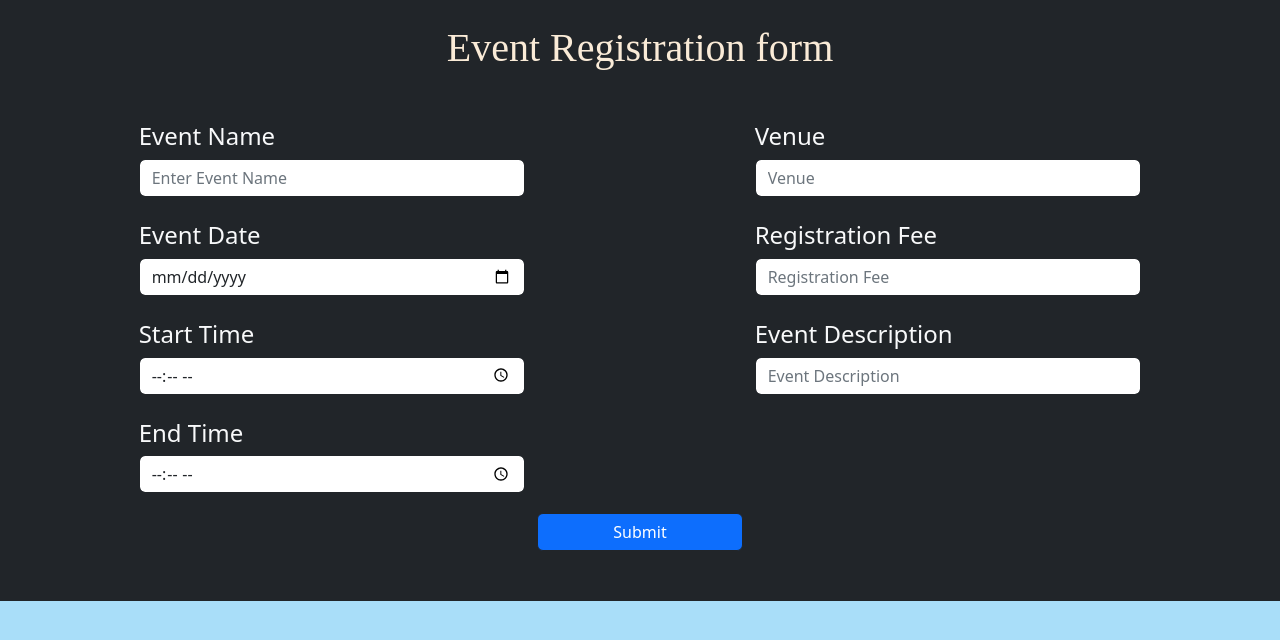
After one commit to dhruvsahu/dbms_project, a Flask app: template templates/registerEvent.html in a window 1280 px wide. The commit adds this page. Shown: the top 640 px of the page. Run offline with Flask 3, Linux system fonts and the light colour scheme; the template is opened without the code that fills it, so the values that code supplies are empty.

Commit message:
Front and back changes

```diff
--- a/app.py
+++ b/app.py
@@ -60,7 +60,21 @@ def renderAdmin():
 
     return render_template('admin.html')
 
+@app.route('/clubLogin',methods=['GET','POST'])
+def renderClub():
+    if request.method == 'POST':
+        UN = request.form['username']
+        PS = request.form['password']
 
+        cred = runQuery("SELECT * FROM club")
+        print(cred)
+        for user in cred:
+            if UN==user[0] and PS==user[1]:
+                return redirect('/eventinfo')
+
+        return render_template('club.html',errors=["Wrong Username/Password"])
+
+    return render_template('clubLogin.html')
 
 @app.route('/eventType',methods=['GET','POST'])
 def getEvents():
@@ -73,27 +87,47 @@ def getEvents():
     location = runQuery("SELECT * FROM location")
 
 
-    if request.method == "POST":
-        try:
+    # if request.method == "GET":
+    #     try:
+    #         # Name = request.form["newEvent"]
+    #         # fee=request.form["Fee"]
+    #         # participants = request.form["maxP"]
+    #         # Type=request.form["EventType"]
+    #         # Location = request.form["EventLocation"]
+    #         # Date = request.form['Date']
+    #         # UPDATE events SET approval_status = "Approved" WHERE event_id = 1;
+    #         runQuery("UPDATE events SET approval_status = \"Approved\" WHERE event_id = {}".format(EventId))
+    #         runQuery("INSERT INTO events(event_title,event_price,participants,type_id,location_id,date) VALUES(\"{}\",{},{},{},{},\'{}\');".format(Name,fee,participants,Type, Location,Date))
 
-            Name = request.form["newEvent"]
-            fee=request.form["Fee"]
-            participants = request.form["maxP"]
-            Type=request.form["EventType"]
-            Location = request.form["EventLocation"]
-            Date = request.form['Date']
-            runQuery("INSERT INTO events(event_title,event_price,participants,type_id,location_id,date) VALUES(\"{}\",{},{},{},{},\'{}\');".format(Name,fee,participants,Type, Location,Date))
+    #     except:
+    #         EventId=request.form["EventId"]
+    #         runQuery("DELETE FROM events WHERE event_id={}".format(EventId))
+    flag = ""
+    if request.method == 'POST':
+        event_id = request.args.get('EventId')  # Get the selected event ID
+        if request.form['action'] == 'Approve':
+            # Handle the Approve action here
+            # Perform actions for approval
+            # return f"Event {event_id} approved"
+            print("Hello")
+            flag = "Approved"
+            runQuery("UPDATE events SET approval_status = \"Approved\" WHERE event_id = {}".format(event_id))
+        elif request.form['action'] == 'Reject':
+            # Handle the Reject action here
+            # Perform actions for rejection
+            # return f"Event {event_id} rejected"
+            print("Hello")
+            flag = "Rejected"
+            runQuery("UPDATE events SET approval_status = \"Rejected\" WHERE event_id = {}".format(event_id))
 
-        except:
-            EventId=request.form["EventId"]
-            runQuery("DELETE FROM events WHERE event_id={}".format(EventId))
+        render_template('eventType.html',events = events,eventTypes = eventTypes,types = types,locations = location,flags = flag)
 
-    return render_template('events.html',events = events,eventTypes = eventTypes,types = types,locations = location)
+    return render_template('events.html',events = events,eventTypes = eventTypes,types = types,locations = location, flags = flag)
 
 
 @app.route('/eventinfo')
 def rendereventinfo():
-    events=runQuery("SELECT *,(SELECT COUNT(*) FROM participants AS P WHERE P.event_id = E.event_id ) AS count FROM events AS E LEFT JOIN event_type USING(type_id) LEFT JOIN location USING(location_id);")
+    events=runQuery("SELECT *,(SELECT COUNT(*) FROM participants AS P WHERE P.event_id = E.event_id ) AS count FROM events AS E LEFT JOIN event_type USING(type_id) LEFT JOIN location USING(location_id) WHERE approval_status =\"Approved\";")
 
     return render_template('events_info.html',events = events)
 
--- a/templates/index.html
+++ b/templates/index.html
@@ -47,6 +47,12 @@
             class="btn btn-outline-primary my-2 my-sm-0 bg-primary text-white"
             type="submit"
             >Admin Login</a
+          >
+          <a
+            href="/clubLogin"
+            class="btn btn-outline-primary my-2 my-sm-0 bg-primary text-white"
+            type="submit"
+            >Club Login</a
           >
         </form>
       </nav>
--- /dev/null
+++ b/templates/registerEvent.html
@@ -0,0 +1,145 @@
+<!DOCTYPE html>
+<html lang="en">
+  <head>
+    <meta charset="utf-8" />
+    <meta name="viewport" content="width=device-width, initial-scale=1" />
+    <title>Club login</title>
+    <link
+      href="https://cdn.jsdelivr.net/npm/bootstrap@5.2.2/dist/css/bootstrap.min.css"
+      rel="stylesheet"
+      integrity="sha384-Zenh87qX5JnK2Jl0vWa8Ck2rdkQ2Bzep5IDxbcnCeuOxjzrPF/et3URy9Bv1WTRi"
+      crossorigin="anonymous"
+    />
+  </head>
+  <body style="background-color: #a9def9">
+    <div class="row bg-dark text-light">
+      <div class="px-5 bg-dark">
+        <h1
+          style="
+            font-family: poppins;
+            text-align: center;
+            color: antiquewhite;
+            margin-top: 2%;
+          "
+        >
+          Event Registration form
+        </h1>
+        <form method="post" style="margin-top: 50px">
+          <div class="row">
+            <div class="col-md-1"></div>
+            <div class="col-md-4">
+              <div class="form-group">
+                <label class="h4" for="inlineFormCustomSelect"
+                  >Event Name</label
+                >
+                <input
+                  name="EventName"
+                  type="text"
+                  class="form-control border border-dark"
+                  id="firstname"
+                  aria-describedby="EventName"
+                  placeholder="Enter Event Name"
+                />
+              </div>
+              <br />
+              <div class="form-group">
+                <label class="h4" for="inlineFormCustomSelect"
+                  >Event Date</label
+                >
+                <input
+                  name="Date"
+                  type="date"
+                  class="form-control border border-dark"
+                  id="mobileNumber"
+                  placeholder="Event Date"
+                />
+              </div>
+              <br />
+              <label class="h4" for="inlineFormCustomSelect">Start Time</label>
+              <input
+                name="StartTime"
+                type="time"
+                class="form-control border border-dark"
+                id="lastname"
+                aria-describedby="StartTime"
+                placeholder="Start Time"
+              />
+              <br />
+              <label class="h4" for="inlineFormCustomSelect">End Time</label>
+              <input
+                name="EndTime"
+                type="time"
+                class="form-control border border-dark"
+                id="lastname"
+                aria-describedby="EndTime"
+                placeholder="End Time"
+              />
+            </div>
+            <div class="col-md-2"></div>
+            <div class="col-md-4">
+              <div class="form-group">
+                <label class="h4" for="inlineFormCustomSelect">Venue</label>
+                <input
+                  name="Venue"
+                  type="text"
+                  class="form-control border border-dark"
+                  id="email"
+                  placeholder="Venue"
+                />
+              </div>
+              <br />
+              <div class="form-group rounded">
+                <label class="h4" for="inlineFormCustomSelect"
+                  >Registration Fee</label
+                >
+                <input
+                  name="RegistrationFee"
+                  type="number"
+                  class="form-control border border-dark"
+                  id="email"
+                  placeholder="Registration Fee"
+                />
+              </div>
+              <br />
+              <div class="form-group rounded">
+                <label class="h4" for="inlineFormCustomSelect"
+                  >Event Description</label
+                >
+                <input
+                  name="EventDescription"
+                  type="text"
+                  class="form-control border border-dark"
+                  id="email"
+                  placeholder="Event Description"
+                />
+              </div>
+              <br />
+            </div>
+          </div>
+          <div class="row">
+            <div class="col-md-5"></div>
+            {% for error in errors %}
+            <h5 class="col-md-2 text-warning">{{error}}</h5>
+            {% endfor %}
+          </div>
+          <div class="row" style="margin-top: 20px; margin-bottom: 50px">
+            <div class="col-md-5"></div>
+            <button
+              type="submit"
+              class="btn btn-primary border border-dark col-md-2"
+            >
+              Submit
+            </button>
+          </div>
+        </form>
+      </div>
+    </div>
+
+    <!-- <script type="text/javascript" src="{{ url_for('static',filename='app.js') }}"></script> -->
+    <script
+      src="https://cdn.jsdelivr.net/npm/bootstrap@5.2.2/dist/js/bootstrap.bundle.min.js"
+      integrity="sha384-OERcA2EqjJCMA+/3y+gxIOqMEjwtxJY7qPCqsdltbNJuaOe923+mo//f6V8Qbsw3"
+      crossorigin="anonymous"
+    ></script>
+  </body>
+</html>
```
Also changed, not shown: templates/club.html (added, +43 -0 lines), templates/clubLogin.html (added, +75 -0 lines), templates/events.html (+65 -15 lines), templates/showRequests.html (added, +106 -0 lines).
